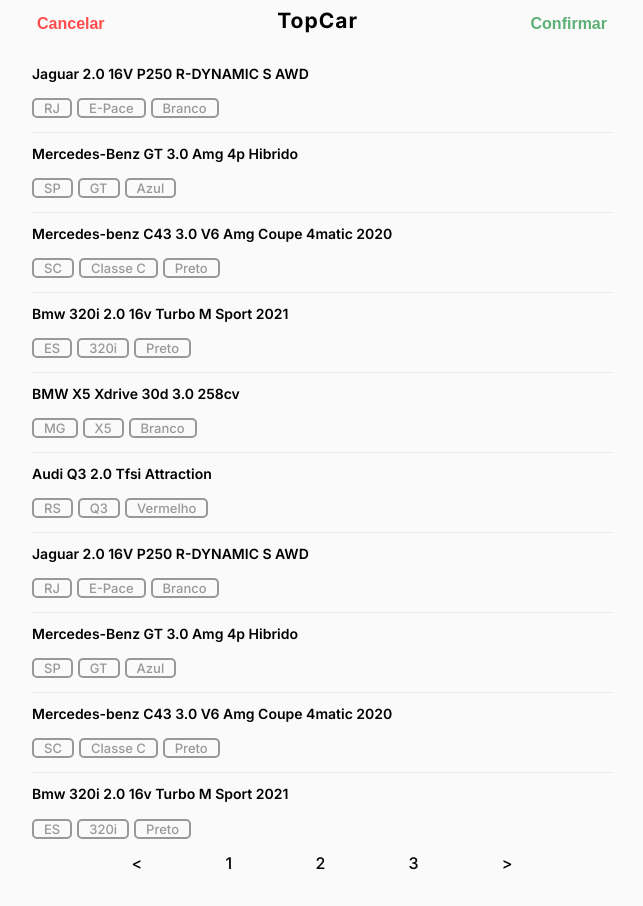
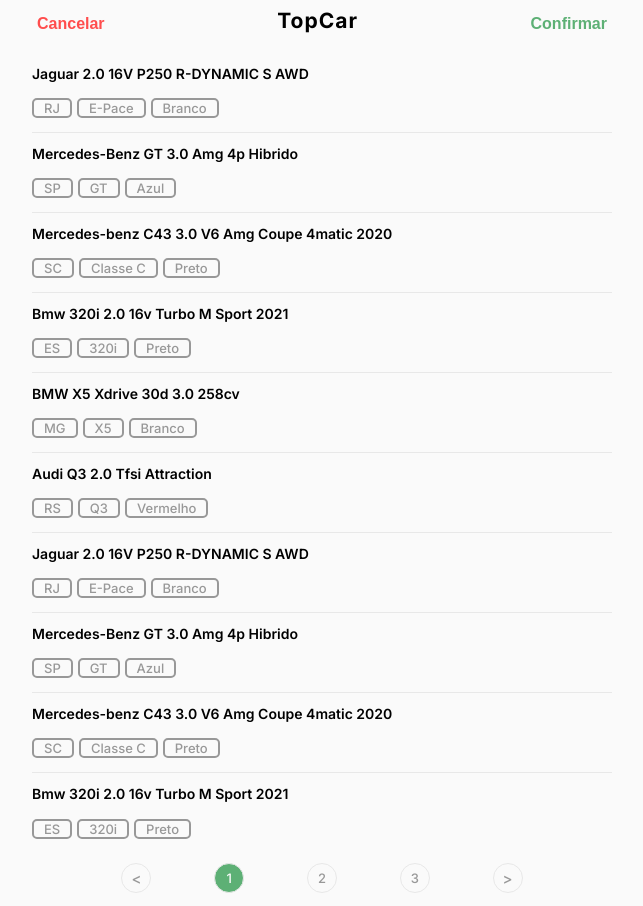
Before and after one commit to cgabrieu/topcar, a React (Create React App) app: page / in a window 1280 px wide. Shown: the whole page, without its empty margins (318-961 px from the left). Before the commit the page ends 883 px from the top, so only its background shows below. Built offline with nearby package versions, Linux system fonts and the light colour scheme.

Commit message:
feat(pagination-component): change background color on select

```diff
--- a/src/components/Pagination.component.js
+++ b/src/components/Pagination.component.js
@@ -1,13 +1,16 @@
 import React from 'react';
 import styled from 'styled-components';
 
-export default function Pagination({ next, prev, goTo, maxPage }) {
-
+export default function Pagination({ currentPage, next, prev, goTo, maxPage }) {
 	return (
 		<PaginationContainer>
 			<ButtonArrow onClick={prev}>{`<`}</ButtonArrow>
 			{[...Array(maxPage + 1).keys()].slice(1).map((n) => (
-				<GoToLabel key={n} onClick={() => goTo(n)}>
+				<GoToLabel
+					key={n}
+					isSelected={currentPage === n}
+					onClick={() => goTo(n)}
+				>
 					{n}
 				</GoToLabel>
 			))}
@@ -19,14 +22,25 @@ export default function Pagination({ next, prev, goTo, maxPage }) {
 const PaginationContainer = styled.li`
 	display: flex;
 	justify-content: space-around;
-	margin: 2px 10%;
+	margin: 10px 10% 3px 10%;
 `;
 
 const ButtonArrow = styled.div`
-
+	cursor: pointer;
+	display: flex;
+	align-items: center;
+	justify-content: center;
+	font-size: 15px;
+	font-weight: 500;
+	color: var(--smoke-color);
+	border: 1px solid var(--light-text-color);
+	border-radius: 50%;
+	width: 30px;
+	height: 30px;
 `;
 
-const GoToLabel = styled.div`
-	cursor: pointer;
-
+const GoToLabel = styled(ButtonArrow)`
+	font-size: 13px;
+	background-color: ${({ isSelected }) => isSelected && 'var(--secondary-text-color)'};
+	color: ${({ isSelected }) => isSelected && 'var(--light-color)'};
 `;
```
